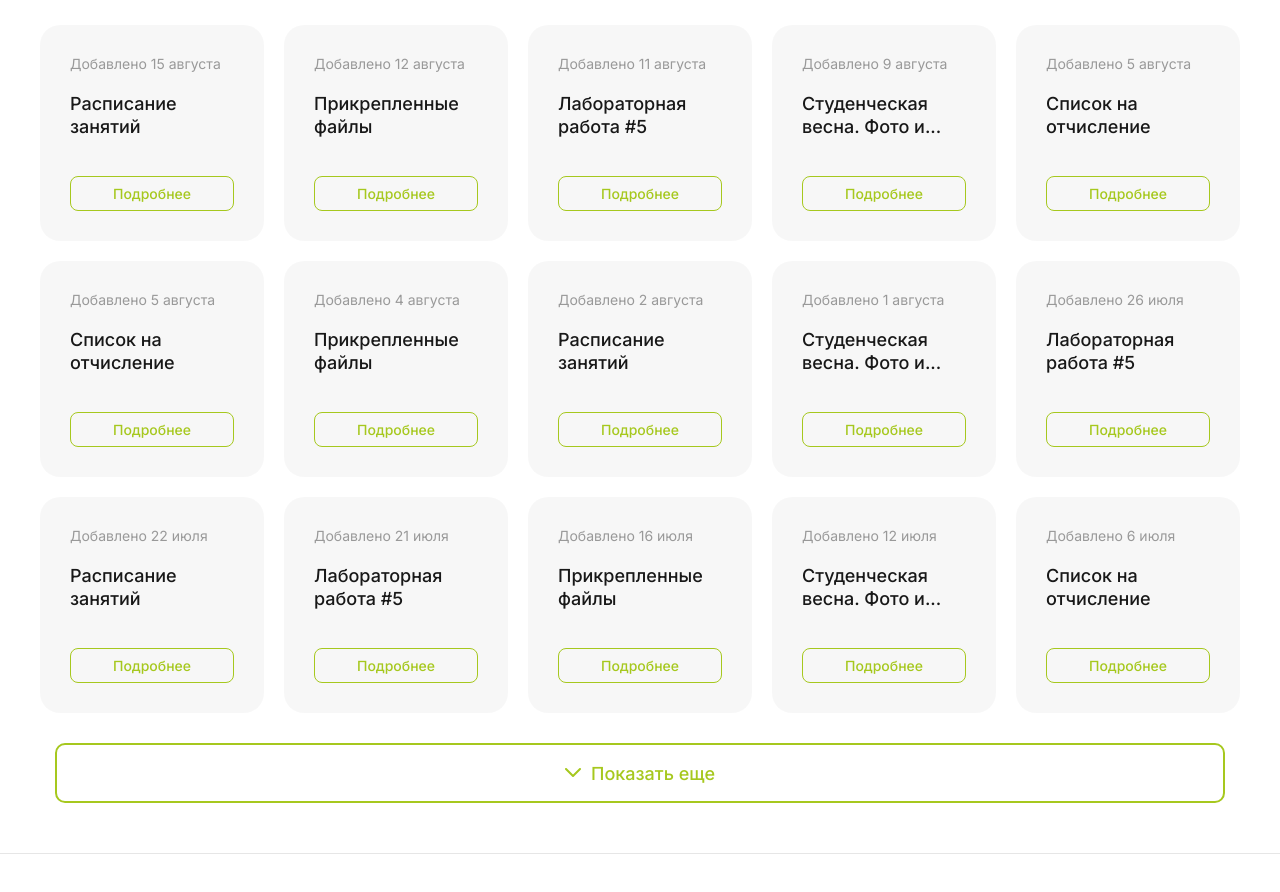
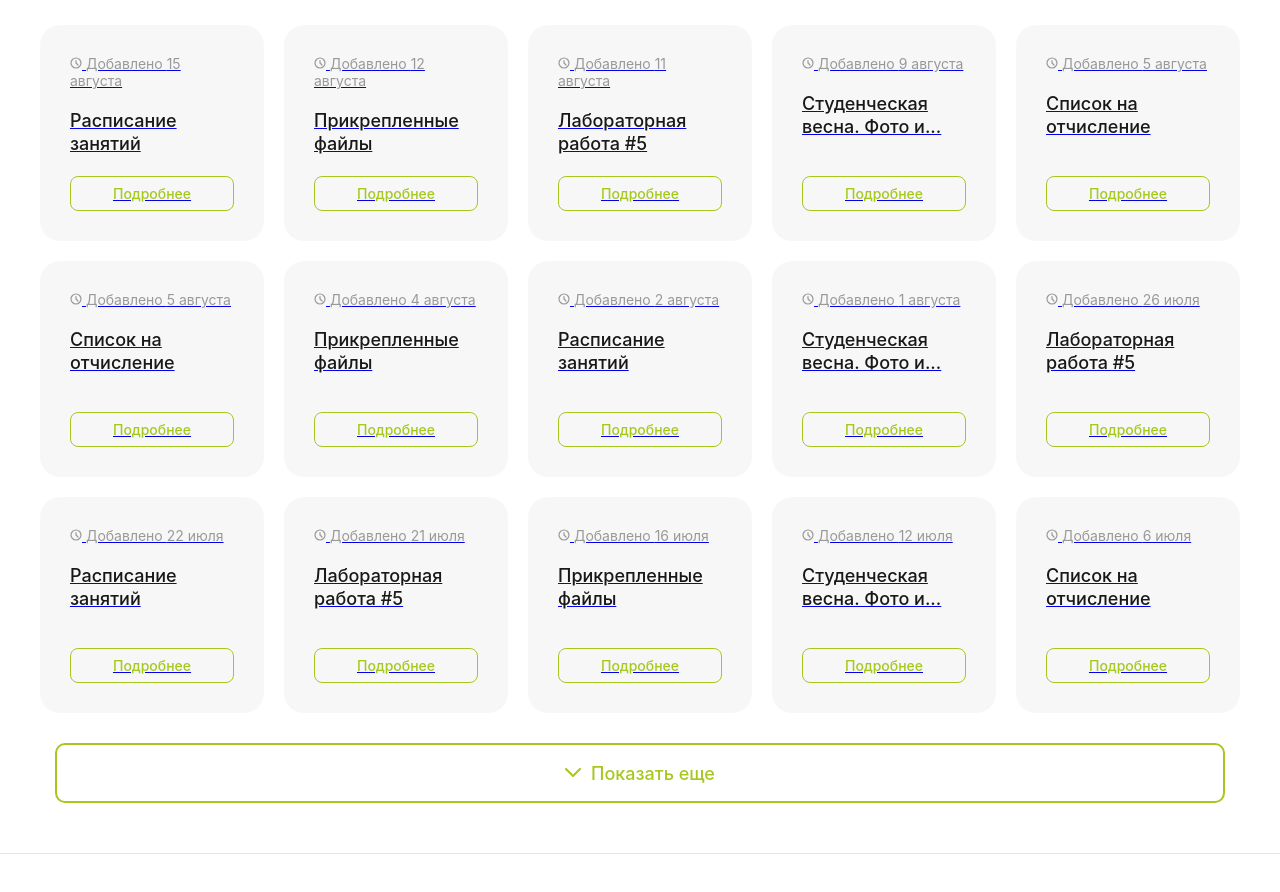
Before and after one commit to romashova2006/web2, a plain HTML site: page index.html in a window 1280 px wide. Shown: the part 180-1072 px from the top of the page. Drawn offline with Linux system fonts and the light colour scheme.

Commit message:
Update index.html

```diff
--- a/index.html
+++ b/index.html
@@ -1,23 +1,18 @@
-<!DOCTYPE html>
+   <!DOCTYPE html>
 <html lang="ru">
 
 <head>
     <meta charset="UTF-8">
     <meta name="viewport" content="width=device-width, initial-scale=1.0">
     <title>Студенческий файлообменник</title>
-    <!-- Подключение шрифта Inter -->
-    <link rel="preconnect" href="https://fonts.googleapis.com">
-    <link rel="preconnect" href="https://fonts.gstatic.com" crossorigin>
-    <link href="https://fonts.googleapis.com/css2?family=Inter:wght@400;500;600;700&display=swap" rel="stylesheet">
     <link rel="stylesheet" href="style.css">
 </head>
 
 <body>
-    <!-- Шапка сайта (Высота 75px) -->
+    <!-- Шапка сайта -->
     <header>
         <div class="container header-block">
             <div class="logo">
-                <!-- Точный логотип: верхняя-правая и нижняя-левая рамки, цвет #A6C81E -->
                 <svg width="40" height="40" viewBox="0 0 48 48" fill="none" xmlns="http://www.w3.org/2000/svg">
                     <rect x="4" y="16" width="28" height="28" rx="8" stroke="#A6C81E" stroke-width="4"/>
                     <rect x="16" y="4" width="28" height="28" rx="8" stroke="#A6C81E" stroke-width="4"/>
@@ -37,128 +32,199 @@
     <main>
         <div class="container">
             <div class="page-header">
-                <!-- H1: Inter, 48px, Line-height 60px, Medium 500, #181818 -->
                 <h1>Учебные материалы</h1>
                 <button class="btn-add">
-                    <span>+</span> Добавить пост
+                    <svg width="16" height="16" viewBox="0 0 16 16" fill="none" xmlns="http://www.w3.org/2000/svg">
+                        <path d="M8 2V14M2 8H14" stroke="white" stroke-width="2" stroke-linecap="round"/>
+                    </svg>
+                    <span class="btn-text">Добавить пост</span>
                 </button>
             </div>
 
-            <!-- Сетка 15 карточек -->
+            <!-- Сетка 15 карточек  -->
             <div class="posts-grid">
-                <!-- Ряд 1 -->
-                <div class="card">
+                <!-- Карточка 1 -->
+                <a href="#" class="card">
                     <div class="card-text">
-                        <div class="card-date">Добавлено 15 августа</div>
+                        <div class="card-date">
+                            <svg class="clock-icon" width="12" height="12" viewBox="0 0 12 12" fill="none" xmlns="http://www.w3.org/2000/svg"><circle cx="6" cy="6" r="5" stroke="#999" stroke-width="1.2"/><path d="M6 3.5V6L8 8" stroke="#999" stroke-width="1.2" stroke-linecap="round"/></svg>
+                            <span class="hide-mobile">Добавлено </span>15 августа
+                        </div>
                         <div class="card-title">Расписание занятий</div>
                     </div>
-                    <a href="#" class="btn-details">Подробнее</a>
-                </div>
-                <div class="card">
+                    <div class="btn-details">Подробнее</div>
+                </a>
+
+                <!-- Карточка 2 -->
+                <a href="#" class="card">
                     <div class="card-text">
-                        <div class="card-date">Добавлено 12 августа</div>
+                        <div class="card-date">
+                            <svg class="clock-icon" width="12" height="12" viewBox="0 0 12 12" fill="none" xmlns="http://www.w3.org/2000/svg"><circle cx="6" cy="6" r="5" stroke="#999" stroke-width="1.2"/><path d="M6 3.5V6L8 8" stroke="#999" stroke-width="1.2" stroke-linecap="round"/></svg>
+                            <span class="hide-mobile">Добавлено </span>12 августа
+                        </div>
                         <div class="card-title">Прикрепленные файлы</div>
                     </div>
-                    <a href="#" class="btn-details">Подробнее</a>
-                </div>
-                <div class="card">
+                    <div class="btn-details">Подробнее</div>
+                </a>
+
+                <!-- Карточка 3 -->
+                <a href="#" class="card">
                     <div class="card-text">
-                        <div class="card-date">Добавлено 11 августа</div>
+                        <div class="card-date">
+                            <svg class="clock-icon" width="12" height="12" viewBox="0 0 12 12" fill="none" xmlns="http://www.w3.org/2000/svg"><circle cx="6" cy="6" r="5" stroke="#999" stroke-width="1.2"/><path d="M6 3.5V6L8 8" stroke="#999" stroke-width="1.2" stroke-linecap="round"/></svg>
+                            <span class="hide-mobile">Добавлено </span>11 августа
+                        </div>
                         <div class="card-title">Лабораторная работа #5</div>
                     </div>
-                    <a href="#" class="btn-details">Подробнее</a>
-                </div>
-                <div class="card">
+                    <div class="btn-details">Подробнее</div>
+                </a>
+
+                <!-- Карточка 4 -->
+                <a href="#" class="card">
                     <div class="card-text">
-                        <div class="card-date">Добавлено 9 августа</div>
+                        <div class="card-date">
+                            <svg class="clock-icon" width="12" height="12" viewBox="0 0 12 12" fill="none" xmlns="http://www.w3.org/2000/svg"><circle cx="6" cy="6" r="5" stroke="#999" stroke-width="1.2"/><path d="M6 3.5V6L8 8" stroke="#999" stroke-width="1.2" stroke-linecap="round"/></svg>
+                            <span class="hide-mobile">Добавлено </span>9 августа
+                        </div>
                         <div class="card-title">Студенческая весна. Фото и...</div>
                     </div>
-                    <a href="#" class="btn-details">Подробнее</a>
-                </div>
-                <div class="card">
+                    <div class="btn-details">Подробнее</div>
+                </a>
+
+                <!-- Карточка 5 -->
+                <a href="#" class="card">
                     <div class="card-text">
-                        <div class="card-date">Добавлено 5 августа</div>
+                        <div class="card-date">
+                            <svg class="clock-icon" width="12" height="12" viewBox="0 0 12 12" fill="none" xmlns="http://www.w3.org/2000/svg"><circle cx="6" cy="6" r="5" stroke="#999" stroke-width="1.2"/><path d="M6 3.5V6L8 8" stroke="#999" stroke-width="1.2" stroke-linecap="round"/></svg>
+                            <span class="hide-mobile">Добавлено </span>5 августа
+                        </div>
                         <div class="card-title">Список на отчисление</div>
                     </div>
-                    <a href="#" class="btn-details">Подробнее</a>
-                </div>
+                    <div class="btn-details">Подробнее</div>
+                </a>
 
-                <!-- Ряд 2 -->
-                <div class="card">
+                <!-- Карточка 6 -->
+                <a href="#" class="card">
                     <div class="card-text">
-                        <div class="card-date">Добавлено 5 августа</div>
+                        <div class="card-date">
+                            <svg class="clock-icon" width="12" height="12" viewBox="0 0 12 12" fill="none" xmlns="http://www.w3.org/2000/svg"><circle cx="6" cy="6" r="5" stroke="#999" stroke-width="1.2"/><path d="M6 3.5V6L8 8" stroke="#999" stroke-width="1.2" stroke-linecap="round"/></svg>
+                            <span class="hide-mobile">Добавлено </span>5 августа
+                        </div>
                         <div class="card-title">Список на отчисление</div>
                     </div>
-                    <a href="#" class="btn-details">Подробнее</a>
-                </div>
-                <div class="card">
+                    <div class="btn-details">Подробнее</div>
+                </a>
+
+                <!-- Карточка 7 -->
+                <a href="#" class="card">
                     <div class="card-text">
-                        <div class="card-date">Добавлено 4 августа</div>
+                        <div class="card-date">
+                            <svg class="clock-icon" width="12" height="12" viewBox="0 0 12 12" fill="none" xmlns="http://www.w3.org/2000/svg"><circle cx="6" cy="6" r="5" stroke="#999" stroke-width="1.2"/><path d="M6 3.5V6L8 8" stroke="#999" stroke-width="1.2" stroke-linecap="round"/></svg>
+                            <span class="hide-mobile">Добавлено </span>4 августа
+                        </div>
                         <div class="card-title">Прикрепленные файлы</div>
                     </div>
-                    <a href="#" class="btn-details">Подробнее</a>
-                </div>
-                <div class="card">
+                    <div class="btn-details">Подробнее</div>
+                </a>
+
+                <!-- Карточка 8 -->
+                <a href="#" class="card">
                     <div class="card-text">
-                        <div class="card-date">Добавлено 2 августа</div>
+                        <div class="card-date">
+                            <svg class="clock-icon" width="12" height="12" viewBox="0 0 12 12" fill="none" xmlns="http://www.w3.org/2000/svg"><circle cx="6" cy="6" r="5" stroke="#999" stroke-width="1.2"/><path d="M6 3.5V6L8 8" stroke="#999" stroke-width="1.2" stroke-linecap="round"/></svg>
+                            <span class="hide-mobile">Добавлено </span>2 августа
+                        </div>
                         <div class="card-title">Расписание занятий</div>
                     </div>
-                    <a href="#" class="btn-details">Подробнее</a>
-                </div>
-                <div class="card">
+                    <div class="btn-details">Подробнее</div>
+                </a>
+
+                <!-- Карточка 9 -->
+                <a href="#" class="card">
                     <div class="card-text">
-                        <div class="card-date">Добавлено 1 августа</div>
+                        <div class="card-date">
+                            <svg class="clock-icon" width="12" height="12" viewBox="0 0 12 12" fill="none" xmlns="http://www.w3.org/2000/svg"><circle cx="6" cy="6" r="5" stroke="#999" stroke-width="1.2"/><path d="M6 3.5V6L8 8" stroke="#999" stroke-width="1.2" stroke-linecap="round"/></svg>
+                            <span class="hide-mobile">Добавлено </span>1 августа
+                        </div>
                         <div class="card-title">Студенческая весна. Фото и...</div>
                     </div>
-                    <a href="#" class="btn-details">Подробнее</a>
-                </div>
-                <div class="card">
+                    <div class="btn-details">Подробнее</div>
+                </a>
+
+                <!-- Карточка 10 -->
+                <a href="#" class="card">
                     <div class="card-text">
-                        <div class="card-date">Добавлено 26 июля</div>
+                        <div class="card-date">
+                            <svg class="clock-icon" width="12" height="12" viewBox="0 0 12 12" fill="none" xmlns="http://www.w3.org/2000/svg"><circle cx="6" cy="6" r="5" stroke="#999" stroke-width="1.2"/><path d="M6 3.5V6L8 8" stroke="#999" stroke-width="1.2" stroke-linecap="round"/></svg>
+                            <span class="hide-mobile">Добавлено </span>26 июля
+                        </div>
                         <div class="card-title">Лабораторная работа #5</div>
                     </div>
-                    <a href="#" class="btn-details">Подробнее</a>
-                </div>
+                    <div class="btn-details">Подробнее</div>
+                </a>
 
-                <!-- Ряд 3 -->
-                <div class="card">
+                <!-- Карточка 11 -->
+                <a href="#" class="card">
                     <div class="card-text">
-                        <div class="card-date">Добавлено 22 июля</div>
+                        <div class="card-date">
+                            <svg class="clock-icon" width="12" height="12" viewBox="0 0 12 12" fill="none" xmlns="http://www.w3.org/2000/svg"><circle cx="6" cy="6" r="5" stroke="#999" stroke-width="1.2"/><path d="M6 3.5V6L8 8" stroke="#999" stroke-width="1.2" stroke-linecap="round"/></svg>
+                            <span class="hide-mobile">Добавлено </span>22 июля
+                        </div>
                         <div class="card-title">Расписание занятий</div>
                     </div>
-                    <a href="#" class="btn-details">Подробнее</a>
-                </div>
-                <div class="card">
+                    <div class="btn-details">Подробнее</div>
+                </a>
+
+                <!-- Карточка 12 -->
+                <a href="#" class="card">
                     <div class="card-text">
-                        <div class="card-date">Добавлено 21 июля</div>
+                        <div class="card-date">
+                            <svg class="clock-icon" width="12" height="12" viewBox="0 0 12 12" fill="none" xmlns="http://www.w3.org/2000/svg"><circle cx="6" cy="6" r="5" stroke="#999" stroke-width="1.2"/><path d="M6 3.5V6L8 8" stroke="#999" stroke-width="1.2" stroke-linecap="round"/></svg>
+                            <span class="hide-mobile">Добавлено </span>21 июля
+                        </div>
                         <div class="card-title">Лабораторная работа #5</div>
                     </div>
-                    <a href="#" class="btn-details">Подробнее</a>
-                </div>
-                <div class="card">
+                    <div class="btn-details">Подробнее</div>
+                </a>
+
+                <!-- Карточка 13 -->
+                <a href="#" class="card">
                     <div class="card-text">
-                        <div class="card-date">Добавлено 16 июля</div>
+                        <div class="card-date">
+                            <svg class="clock-icon" width="12" height="12" viewBox="0 0 12 12" fill="none" xmlns="http://www.w3.org/2000/svg"><circle cx="6" cy="6" r="5" stroke="#999" stroke-width="1.2"/><path d="M6 3.5V6L8 8" stroke="#999" stroke-width="1.2" stroke-linecap="round"/></svg>
+                            <span class="hide-mobile">Добавлено </span>16 июля
+                        </div>
                         <div class="card-title">Прикрепленные файлы</div>
                     </div>
-                    <a href="#" class="btn-details">Подробнее</a>
-                </div>
-                <div class="card">
+                    <div class="btn-details">Подробнее</div>
+                </a>
+
+                <!-- Карточка 14 -->
+                <a href="#" class="card">
                     <div class="card-text">
-                        <div class="card-date">Добавлено 12 июля</div>
+                        <div class="card-date">
+                            <svg class="clock-icon" width="12" height="12" viewBox="0 0 12 12" fill="none" xmlns="http://www.w3.org/2000/svg"><circle cx="6" cy="6" r="5" stroke="#999" stroke-width="1.2"/><path d="M6 3.5V6L8 8" stroke="#999" stroke-width="1.2" stroke-linecap="round"/></svg>
+                            <span class="hide-mobile">Добавлено </span>12 июля
+                        </div>
                         <div class="card-title">Студенческая весна. Фото и...</div>
                     </div>
-                    <a href="#" class="btn-details">Подробнее</a>
-                </div>
-                <div class="card">
+                    <div class="btn-details">Подробнее</div>
+                </a>
+
+                <!-- Карточка 15 -->
+                <a href="#" class="card">
                     <div class="card-text">
-                        <div class="card-date">Добавлено 6 июля</div>
+                        <div class="card-date">
+                            <svg class="clock-icon" width="12" height="12" viewBox="0 0 12 12" fill="none" xmlns="http://www.w3.org/2000/svg"><circle cx="6" cy="6" r="5" stroke="#999" stroke-width="1.2"/><path d="M6 3.5V6L8 8" stroke="#999" stroke-width="1.2" stroke-linecap="round"/></svg>
+                            <span class="hide-mobile">Добавлено </span>6 июля
+                        </div>
                         <div class="card-title">Список на отчисление</div>
                     </div>
-                    <a href="#" class="btn-details">Подробнее</a>
-                </div>
+                    <div class="btn-details">Подробнее</div>
+                </a>
             </div>
 
-            <!-- Кнопка Показать еще (1200x60, Border 2px, Radius 10px) -->
+            <!-- Кнопка Показать еще -->
             <div class="load-more-wrapper">
                 <button class="btn-load-more">
                     <svg width="16" height="10" viewBox="0 0 16 10" fill="none" xmlns="http://www.w3.org/2000/svg">
@@ -170,7 +236,7 @@
         </div>
     </main>
 
-    <!-- Подвал (Высота 99px) -->
+    <!-- Подвал -->
     <footer>
         <div class="container footer-content">
             <span class="footer-email">info@gmail.com</span>
@@ -252,5 +318,4 @@
 
     <script src="script.js"></script>
 </body>
-
 </html>
```
